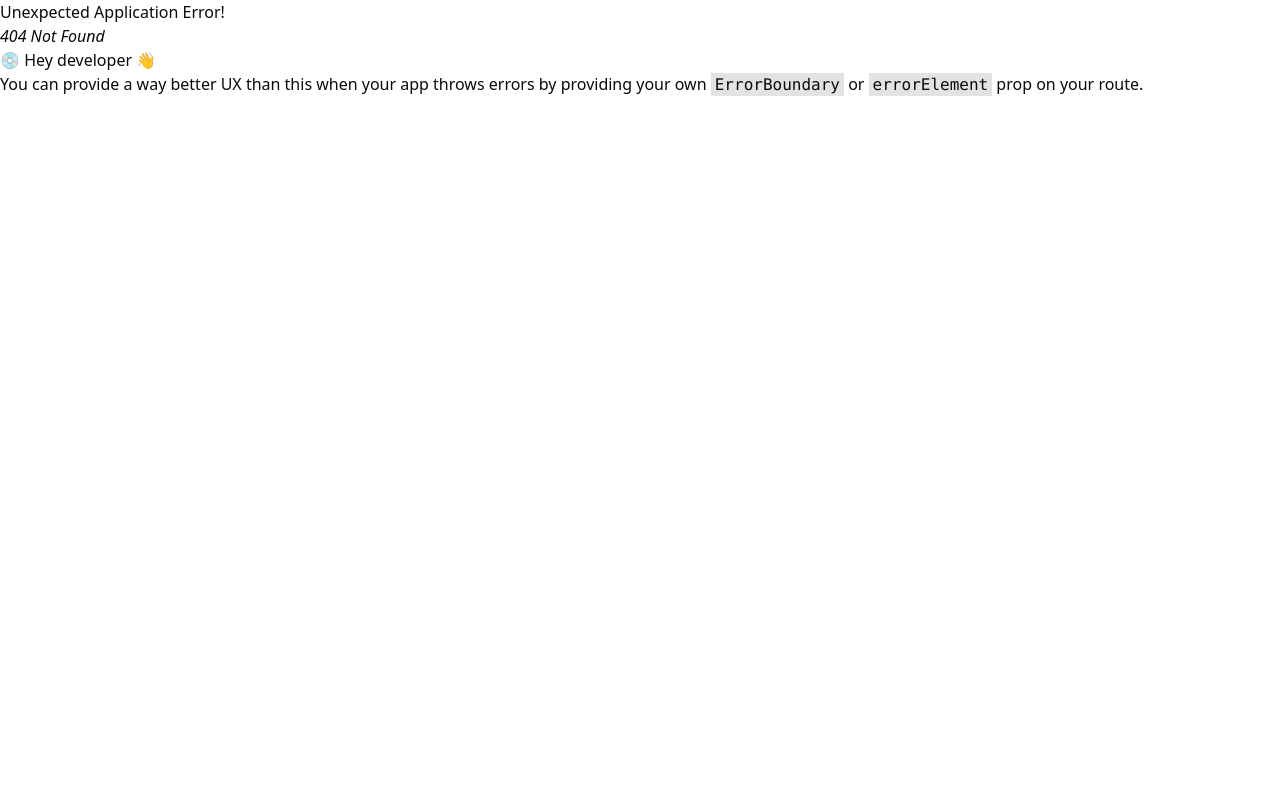
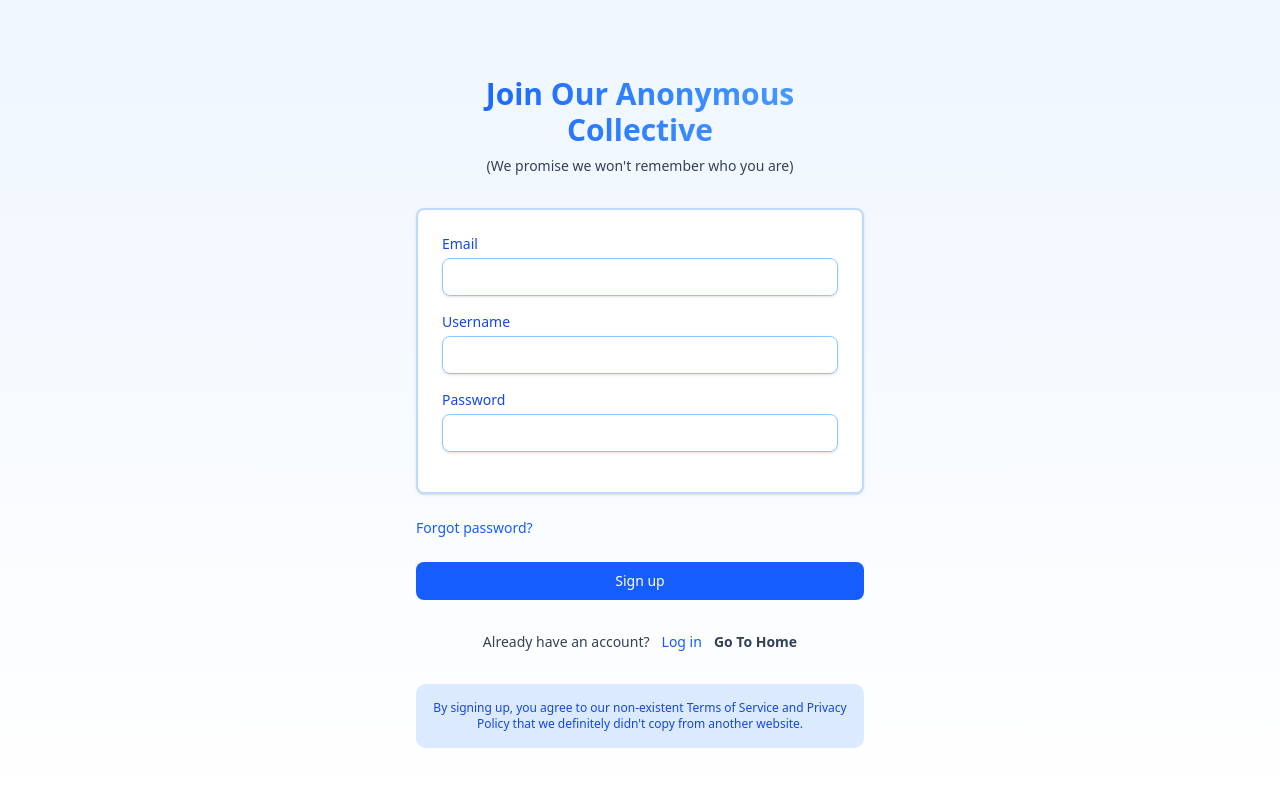
Before and after one commit to YawObengAsante/AnonImage-Frontend, a React (Vite) app: page /sign-up in a window 1280 px wide. Before the commit this address had no page. Shown: the top 786 px of the page. Built offline with nearby package versions, Linux system fonts and the light colour scheme.

Commit message:
chore: added log in and sign up page

```diff
--- a/src/App.jsx
+++ b/src/App.jsx
@@ -13,6 +13,8 @@ import LandingPage from "./pages/landing-page";
 import AboutPage from "./pages/about-page";
 import ImagesPage from "./pages/images-page";
 import DashboardPage from "./pages/dashboard-page";
+import SignUp from "./pages/sign-up-page";
+import Login from "./pages/log-in-page";
 
 // create router for routing pages on frontend
 const router = createBrowserRouter(
@@ -24,6 +26,8 @@ const router = createBrowserRouter(
         <Route path="/about" element={<AboutPage />} />
         <Route path="/image" element={<ImagesPage />} />
       </Route>
+      <Route path="/sign-up" element={<SignUp/>} />
+      <Route path="/log-in" element={<Login/>} />
     </>
   )
 );
--- a/src/components/nav-bar.jsx
+++ b/src/components/nav-bar.jsx
@@ -2,10 +2,10 @@ import { Link } from "react-router-dom";
 import { Button } from "@/components/ui/button";
 import MobileNav from "./mobile-nav";
 import { useLocation } from "react-router-dom";
-import {NAV_LINKS, NAV_INACTIVE, NAV_ACTIVE} from '@/lib/constants'
+import { NAV_LINKS, NAV_INACTIVE, NAV_ACTIVE } from "@/lib/constants";
 
 export default function NavBar() {
-  const location = useLocation()
+  const location = useLocation();
 
   return (
     <div className="w-full px-5 h-[60px] flex justify-between items-center">
@@ -18,8 +18,13 @@ export default function NavBar() {
         <div className="hidden md:block">
           <ul className="flex gap-7 font-bold">
             {NAV_LINKS.map((link) => (
-              <span key={link.name} className={`${location.pathname === link.path ? NAV_ACTIVE : NAV_INACTIVE}`}>
-                <li >
+              <span
+                key={link.name}
+                className={`${
+                  location.pathname === link.path ? NAV_ACTIVE : NAV_INACTIVE
+                }`}
+              >
+                <li>
                   <Link to={link.path}>{link.name}</Link>
                 </li>
               </span>
@@ -28,9 +33,11 @@ export default function NavBar() {
         </div>
       </div>
       <div className="gap-3 hidden md:flex">
-        <Button className="cursor-pointer hover:bg-black hover:text-white transition-all ease-in-out duration-500">
-          Log In
-        </Button>
+        <Link to="/log-in">
+          <Button className="cursor-pointer hover:bg-black hover:text-white transition-all ease-in-out duration-500">
+            Log In
+          </Button>
+        </Link>
         <Button className="bg-blue-500 text-white font-bold rounded-full cursor-pointer hover:bg-blue-600 transition-all ease-in-out duration-500">
           Get Started
         </Button>
--- /dev/null
+++ b/src/pages/log-in-page.jsx
@@ -0,0 +1,126 @@
+import React, { useState } from "react";
+import { Link } from "react-router-dom";
+
+const Login = () => {
+  const [formData, setFormData] = useState({
+    email: "",
+    password: "",
+  });
+
+  const handleChange = (e) => {
+    const { name, value } = e.target;
+    setFormData((prev) => ({
+      ...prev,
+      [name]: value,
+    }));
+  };
+
+  const handleSubmit = (e) => {
+    e.preventDefault();
+    // Handle login logic here
+    console.log("Login attempt with:", formData);
+  };
+
+  return (
+    <div className="min-h-screen bg-gradient-to-b from-blue-50 to-white flex items-center justify-center py-12 px-4 sm:px-6 lg:px-8">
+      <div className="max-w-md w-full space-y-8">
+        <div className="text-center">
+          <h2 className="mt-6 text-3xl font-extrabold bg-gradient-to-r from-blue-600 to-blue-400 text-transparent bg-clip-text">
+            Welcome Back (Maybe)
+          </h2>
+          <p className="mt-2 text-sm text-gray-700">
+            Prove you're not a robot (even though we can't be sure)
+          </p>
+        </div>
+
+        <form className="mt-8 space-y-6" onSubmit={handleSubmit}>
+          <div className="rounded-md shadow-sm bg-white p-6 border-2 border-blue-200">
+            <div className="mb-4">
+              <label
+                htmlFor="email"
+                className="block text-sm font-medium text-blue-700"
+              >
+                Email
+              </label>
+              <input
+                id="email"
+                name="email"
+                type="email"
+                autoComplete="email"
+                required
+                className="mt-1 focus:ring-blue-500 focus:border-blue-500 block w-full shadow-sm sm:text-sm border-blue-300 rounded-md p-2 border"
+                value={formData.email}
+                onChange={handleChange}
+                placeholder="not@your.real.email"
+              />
+            </div>
+
+            <div className="mb-4">
+              <label
+                htmlFor="password"
+                className="block text-sm font-medium text-blue-700"
+              >
+                Password
+              </label>
+              <input
+                id="password"
+                name="password"
+                type="password"
+                autoComplete="current-password"
+                required
+                className="mt-1 focus:ring-blue-500 focus:border-blue-500 block w-full shadow-sm sm:text-sm border-blue-300 rounded-md p-2 border"
+                value={formData.password}
+                onChange={handleChange}
+                placeholder="••••••••"
+              />
+            </div>
+
+            <div className="flex items-center justify-between">
+              <div className="text-sm">
+                <a
+                  href="#"
+                  className="font-medium text-blue-600 hover:text-blue-500"
+                >
+                  Forgot password?
+                </a>
+              </div>
+            </div>
+          </div>
+
+          <div>
+            <button
+              type="submit"
+              className="group relative w-full flex justify-center py-2 px-4 border border-transparent text-sm font-medium rounded-md text-white bg-blue-600 hover:bg-blue-700 focus:outline-none focus:ring-2 focus:ring-offset-2 focus:ring-blue-500"
+            >
+              Sign in
+            </button>
+          </div>
+        </form>
+
+        <div className="text-center">
+          <p className="text-sm text-gray-700 flex justify-center gap-x-3">
+            Don't have an account?{" "}
+            <Link
+              to="/sign-up"
+              className="font-medium text-blue-600 hover:text-blue-500"
+            >
+              Sign Up
+            </Link>
+            <Link to="/">
+              <span className="font-bold">Go To Home</span>
+            </Link>
+          </p>
+        </div>
+
+        <div className="bg-blue-100 rounded-lg p-4 text-center">
+          <p className="text-xs text-blue-700">
+            By logging in, you confirm you've read our imaginary Privacy Policy
+            and agree to terms that don't actually exist.
+          </p>
+        </div>
+      </div>
+    </div>
+  );
+};
+
+export default Login;
--- /dev/null
+++ b/src/pages/sign-up-page.jsx
@@ -0,0 +1,144 @@
+import React, { useState } from "react";
+import { Link } from "react-router-dom";
+
+const SignUp = () => {
+  const [formData, setFormData] = useState({
+    email: "",
+    username: "",
+    password: "",
+  });
+
+  const handleChange = (e) => {
+    const { name, value } = e.target;
+    setFormData((prev) => ({
+      ...prev,
+      [name]: value,
+    }));
+  };
+
+  const handleSubmit = (e) => {
+    e.preventDefault();
+    // Handle sign up logic here
+    console.log("Form submitted:", formData);
+  };
+
+  return (
+    <div className="min-h-screen bg-gradient-to-b from-blue-50 to-white flex items-center justify-center py-12 px-4 sm:px-6 lg:px-8">
+      <div className="max-w-md w-full space-y-8">
+        <div className="text-center">
+          <h2 className="mt-6 text-3xl font-extrabold bg-gradient-to-r from-blue-600 to-blue-400 text-transparent bg-clip-text">
+            Join Our Anonymous Collective
+          </h2>
+          <p className="mt-2 text-sm text-gray-700">
+            (We promise we won't remember who you are)
+          </p>
+        </div>
+
+        <form className="mt-8 space-y-6" onSubmit={handleSubmit}>
+          <div className="rounded-md shadow-sm bg-white p-6 border-2 border-blue-200">
+            <div className="mb-4">
+              <label
+                htmlFor="email"
+                className="block text-sm font-medium text-blue-700"
+              >
+                Email
+              </label>
+              <input
+                id="email"
+                name="email"
+                type="email"
+                autoComplete="email"
+                required
+                className="mt-1 focus:ring-blue-500 focus:border-blue-500 block w-full shadow-sm sm:text-sm border-blue-300 rounded-md p-2 border"
+                value={formData.email}
+                onChange={handleChange}
+              />
+            </div>
+
+            <div className="mb-4">
+              <label
+                htmlFor="username"
+                className="block text-sm font-medium text-blue-700"
+              >
+                Username
+              </label>
+              <input
+                id="username"
+                name="username"
+                type="text"
+                autoComplete="username"
+                required
+                className="mt-1 focus:ring-blue-500 focus:border-blue-500 block w-full shadow-sm sm:text-sm border-blue-300 rounded-md p-2 border"
+                value={formData.username}
+                onChange={handleChange}
+              />
+            </div>
+
+            <div className="mb-4">
+              <label
+                htmlFor="password"
+                className="block text-sm font-medium text-blue-700"
+              >
+                Password
+              </label>
+              <input
+                id="password"
+                name="password"
+                type="password"
+                autoComplete="new-password"
+                required
+                className="mt-1 focus:ring-blue-500 focus:border-blue-500 block w-full shadow-sm sm:text-sm border-blue-300 rounded-md p-2 border"
+                value={formData.password}
+                onChange={handleChange}
+              />
+            </div>
+          </div>
+
+          <div className="flex items-center justify-between">
+            <div className="text-sm">
+              <a
+                href="#"
+                className="font-medium text-blue-600 hover:text-blue-500"
+              >
+                Forgot password?
+              </a>
+            </div>
+          </div>
+
+          <div>
+            <button
+              type="submit"
+              className="group relative w-full flex justify-center py-2 px-4 border border-transparent text-sm font-medium rounded-md text-white bg-blue-600 hover:bg-blue-700 focus:outline-none focus:ring-2 focus:ring-offset-2 focus:ring-blue-500"
+            >
+              Sign up
+            </button>
+          </div>
+        </form>
+
+        <div className="text-center">
+          <p className="text-sm text-gray-700 flex justify-center gap-x-3">
+            Already have an account?{" "}
+            <Link
+              to="/log-in"
+              className="font-medium text-blue-600 hover:text-blue-500"
+            >
+              Log in
+            </Link>
+            <Link to="/">
+              <span className="font-bold">Go To Home</span>
+            </Link>
+          </p>
+        </div>
+
+        <div className="bg-blue-100 rounded-lg p-4 text-center">
+          <p className="text-xs text-blue-700">
+            By signing up, you agree to our non-existent Terms of Service and
+            Privacy Policy that we definitely didn't copy from another website.
+          </p>
+        </div>
+      </div>
+    </div>
+  );
+};
+
+export default SignUp;
```
